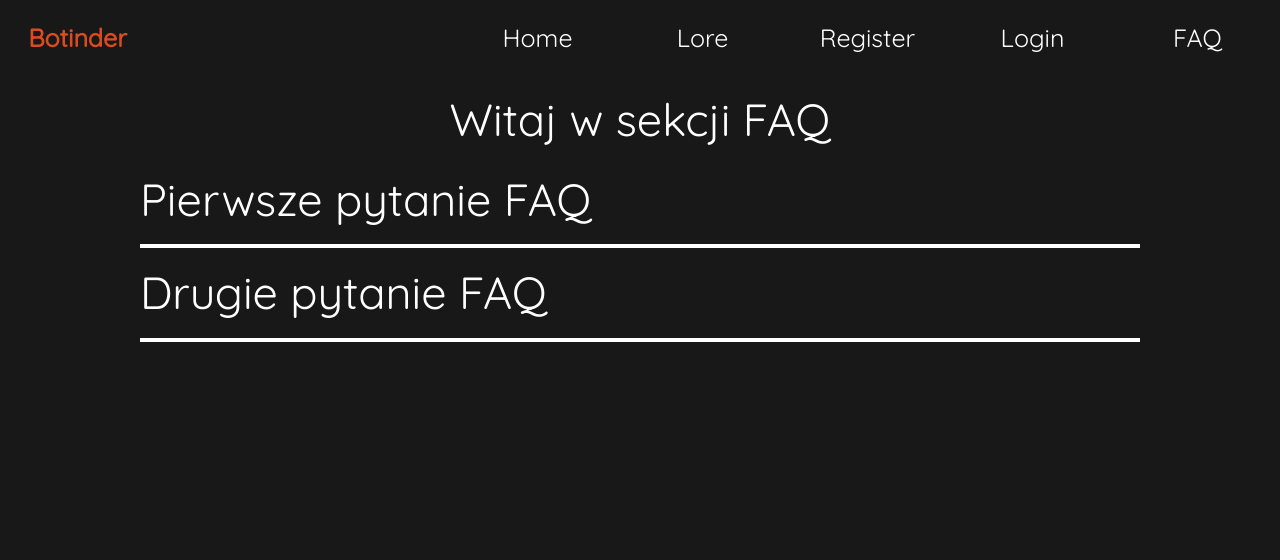
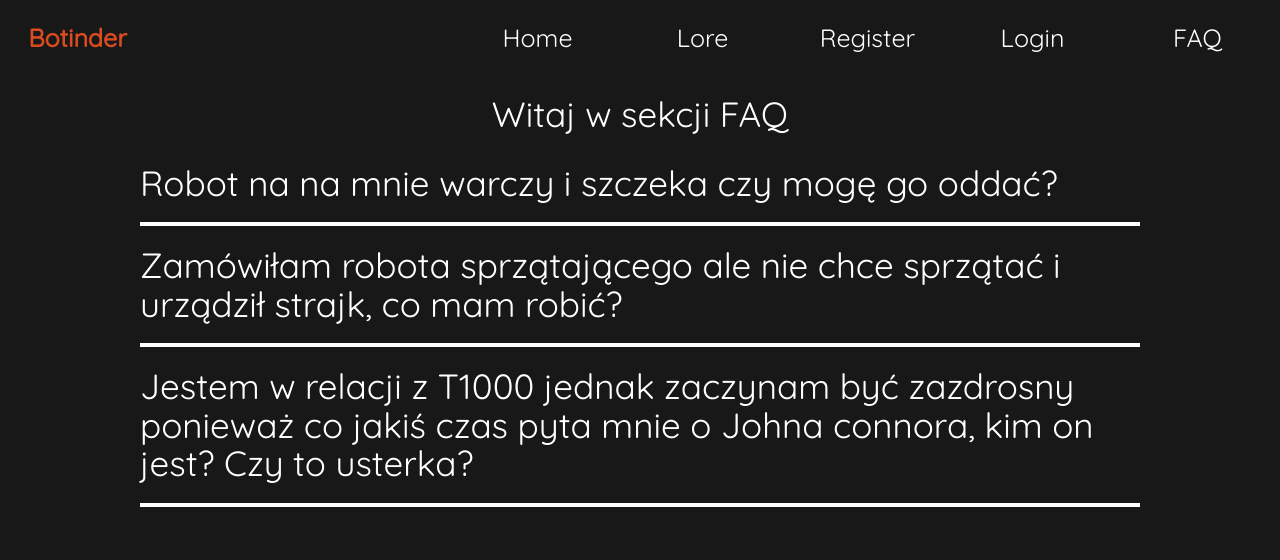
Before and after one commit to Patryk2001k/Botinder, a Flask app: page /FAQ in a window 1280 px wide. Shown: the top 560 px of the page. Run offline with Flask 3, Linux system fonts and the light colour scheme.

Commit message:
Small changes to html (text mainly) and css

```diff
--- a/app/static/css_files/FAQ.css
+++ b/app/static/css_files/FAQ.css
@@ -5,7 +5,7 @@ body{
 }
 
 h1, h2, h3{
-    font-size: 45px;
+    font-size: 35px;
 }
 
 .container{
--- a/app/static/css_files/login.css
+++ b/app/static/css_files/login.css
@@ -19,7 +19,7 @@ body{
 .grey-div{
     background-color: #414141;
     width: 600px;
-    height: 400px;
+    height: 300px;
     margin: auto;
     border-radius: 5px;
     padding: 20px;
--- a/app/templates/FAQ.html
+++ b/app/templates/FAQ.html
@@ -9,12 +9,19 @@
     </div>
     <div class="FAQ-section">
         <div class="FAQ-question">
-            <h2>Pierwsze pytanie FAQ</h2>
-            <p class="answer">Odpowiedź na pytanie FAQ</p>
+            <h2>Robot na na mnie warczy i szczeka czy mogę go oddać?</h2>
+            <p class="answer">Niestety przykro nam ale nie można oddawać robotów ponieważ nie są niczyją własnością ;)</p>
         </div>
         <div class="FAQ-question">
-            <h2>Drugie pytanie FAQ</h2>
-            <p class="answer">Odpowiedź na drugie pytanie FAQ</p>
+            <h2>Zamówiłam robota sprzątającego ale nie chce sprzątać i urządził strajk, co mam robić?</h2>
+            <p class="answer">Burze bywają często jak związki burzliwe, radzimy go nie wyłączać ponieważ to może
+                zaognić konflikt, jednak nowa wymiana oleju i pasty na procesorze powinna poprawić sprawę :) </p>
+        </div>
+        <div class="FAQ-question">
+            <h2>Jestem w relacji z T1000 jednak zaczynam być zazdrosny ponieważ co jakiś czas pyta mnie o Johna connora, kim on jest? Czy to usterka?</h2>
+            <p class="answer">Uspokajamy że to absolutnie normalne w tym modelu. Te modele czasem tak mają za to potrafią
+                szybko i sprawnie wymieniać bieliznę
+            </p>
         </div>
     </div>
 </div>
--- a/app/templates/start-page.html
+++ b/app/templates/start-page.html
@@ -25,7 +25,7 @@
     <div class="main-div-2">
         <div class="div-container">
             <div class="right-div">
-                <p>Botinder to aplikacja, która łączy ludzi i roboty w jednym miejscu. W naszej aplikacji,
+                <p>Nasza aplikacja łączy ludzi i roboty w jednym miejscu. W naszej aplikacji,
                     poza roboczymi matchami, możesz znaleźć również ludzi, którzy podzielają Twoje zainteresowania i
                     pasje. Możesz poznać kogoś, z kim będziesz mógł rozwijać swoją pasję do robotyki lub po prostu
                     spędzać czas na miłych rozmowach.
```
